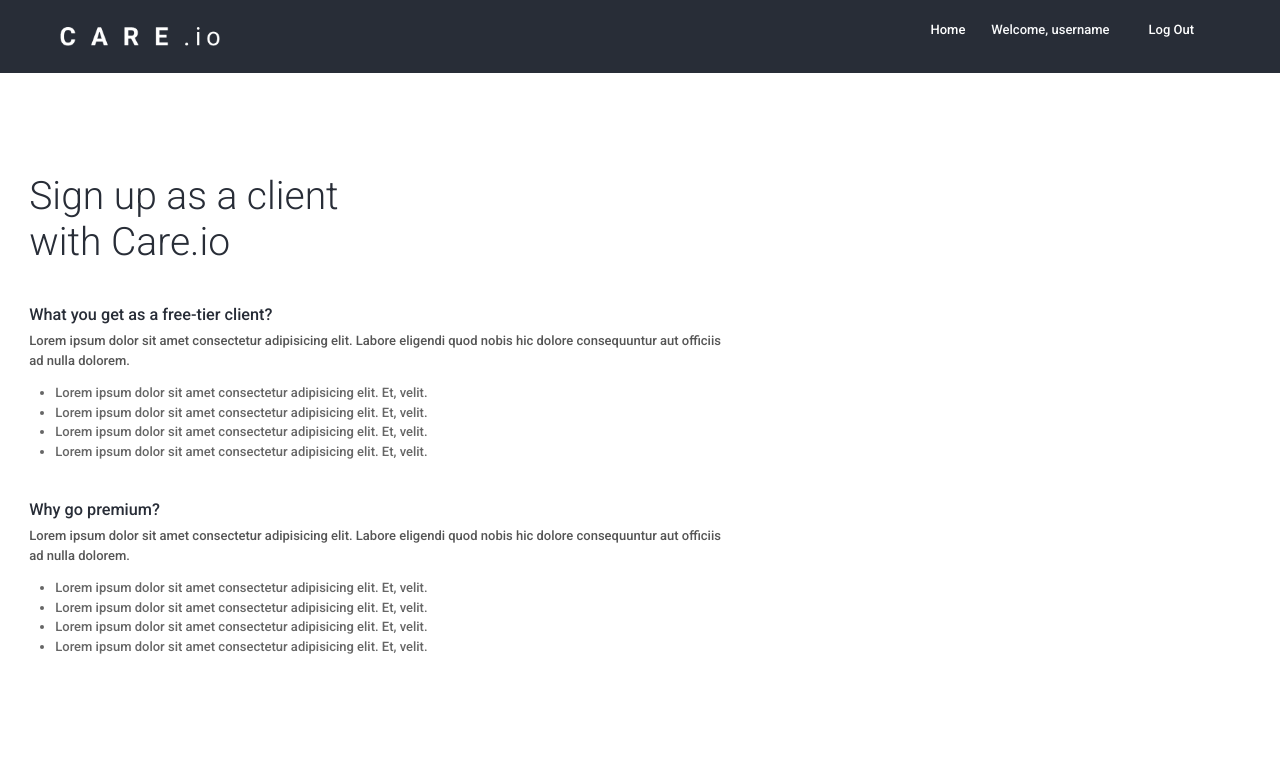
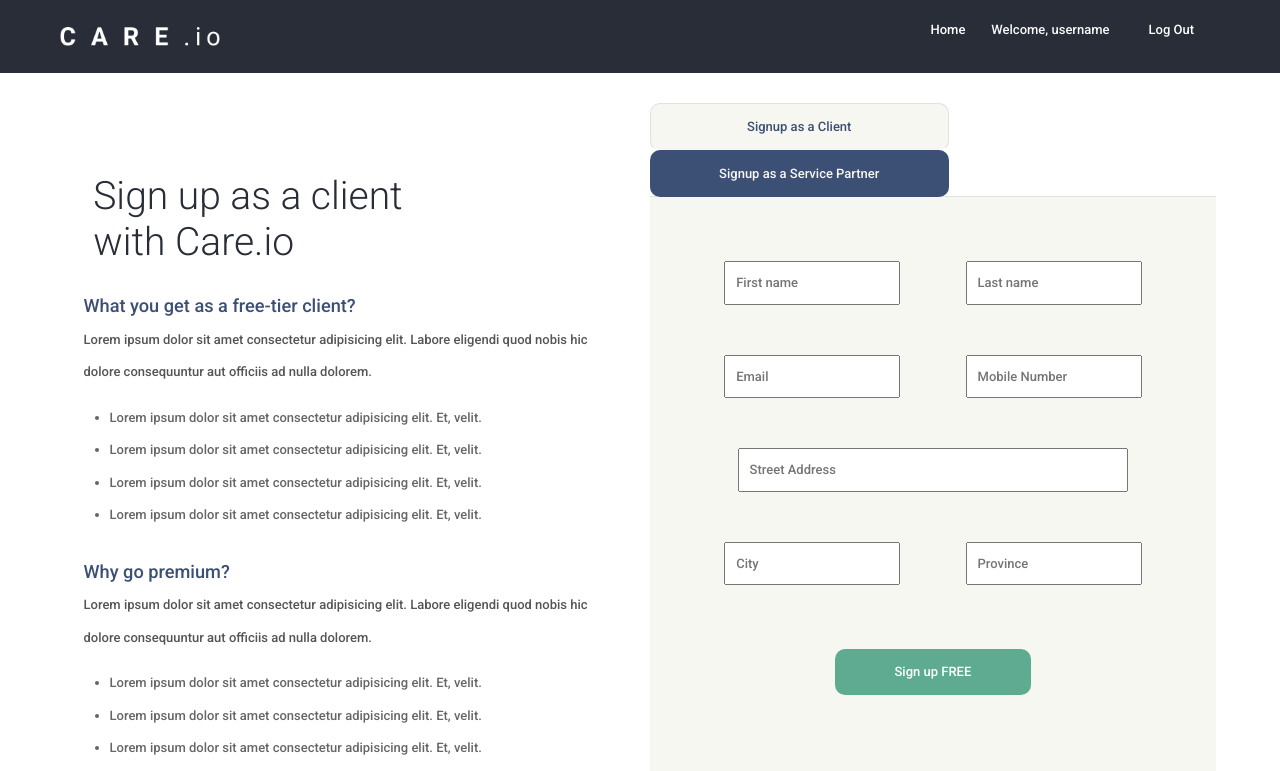
Before and after one commit to umarsalih/careio_react_frontend, a React (Create React App) app: page /signup in a window 1280 px wide. Shown: the top 771 px of the page. Built offline with nearby package versions, Linux system fonts and the light colour scheme; the HTML template or start-up script is replaced by a standard one.

Commit message:
fix signup css

```diff
--- /dev/null
+++ b/src/archives_dont-mind-me/signup-deprecated-1.scss
@@ -0,0 +1,88 @@
+* {
+    font-family: 'Roboto', sans-serif;
+}
+
+#container-01 {
+    display: flex;
+    flex-direction: row;
+    padding: 0 5%;
+}
+
+.signupInfo {
+    width: 60%;
+    padding: 100px 0;
+    display: flex;
+    flex-direction: column;
+    justify-content: center;
+    align-items: center;
+    text-align: left;
+    /* background-image: url(../images/image\ 6.png); */
+    background-repeat: no-repeat;
+}
+
+.signupInfo-headertext h1 {
+    font-size: 3em;
+    font-weight: 100;
+    padding-left: 1em;
+}
+
+.signupInfo-textbox1, .signupInfo-textbox2 {
+    margin: 5%;
+}
+
+.signupForm {
+    width: 55%;
+    display: flex;
+    flex-direction: column;
+    justify-content: center;
+    align-items: center;
+}
+
+.formElementsContainer {
+    background-color: #F7F7F2;
+    padding: 3em;
+    display: flex;
+    flex-direction: row;
+    flex-wrap: wrap;
+    align-items: center;
+    justify-content: space-evenly;
+}
+
+.formElementsContainer input {
+    margin: 25px 30px;
+    padding: 10px;
+}
+
+#inputAddress {
+    width: 80%;
+}
+
+.signupForm button {
+    padding: 1em;
+    border-radius: 10px;
+}
+
+#signupFreeBtn {
+    background-color: #5EAB91;
+}
+
+#signupPremiumBtn {
+    background-color: #3C4F75;
+}
+
+#signupFreeBtn, #signupPremiumBtn {
+    width: 40%;
+    margin: 3em 2em;
+    color: white;
+    border: none;
+}
+
+.holder {
+    line-height: 2.5em;
+}
+
+.signup-subheading {
+    color: #3C4F75;
+    font-size: 1.4em;
+    font-weight: 400;
+}
--- /dev/null
+++ b/src/archives_dont-mind-me/signup-deprecated-2.scss
@@ -0,0 +1,88 @@
+* {
+    font-family: 'Roboto', sans-serif;
+}
+
+#container-01 {
+    display: flex;
+    flex-direction: row;
+    padding: 0 5%;
+}
+
+.signupInfo {
+    width: 60%;
+    padding: 100px 0;
+    display: flex;
+    flex-direction: column;
+    justify-content: center;
+    align-items: center;
+    text-align: left;
+    /* background-image: url(../images/image\ 6.png); */
+    background-repeat: no-repeat;
+}
+
+.signupInfo-headertext h1 {
+    font-size: 3em;
+    font-weight: 100;
+    padding-left: 1em;
+}
+
+.signupInfo-textbox1, .signupInfo-textbox2 {
+    margin: 5%;
+}
+
+.signupForm {
+    width: 55%;
+    display: flex;
+    flex-direction: column;
+    justify-content: center;
+    align-items: center;
+}
+
+.formElementsContainer {
+    background-color: #F7F7F2;
+    padding: 3em;
+    display: flex;
+    flex-direction: row;
+    flex-wrap: wrap;
+    align-items: center;
+    justify-content: space-evenly;
+}
+
+.formElementsContainer input {
+    margin: 25px 30px;
+    padding: 10px;
+}
+
+#inputAddress {
+    width: 80%;
+}
+
+.signupForm button {
+    padding: 1em;
+    border-radius: 10px;
+}
+
+#signupFreeBtn {
+    background-color: #5EAB91;
+}
+
+#signupPremiumBtn {
+    background-color: #3C4F75;
+}
+
+#signupFreeBtn, #signupPremiumBtn {
+    width: 40%;
+    margin: 3em 2em;
+    color: white;
+    border: none;
+}
+
+.holder {
+    line-height: 2.5em;
+}
+
+.signup-subheading {
+    color: #3C4F75;
+    font-size: 1.4em;
+    font-weight: 400;
+}
--- a/src/components/pages/Signup-form.jsx
+++ b/src/components/pages/Signup-form.jsx
@@ -5,7 +5,7 @@ import React from 'react'
 function SignupForm() {
     return (
         <div
-            class="signupForm col-12 col-sm-12  col-md-8 col-lg-6 order-sm-1 order-md-2">
+            class="signupForm col-12 col-sm-12 col-md-8 col-lg-6 order-sm-1 order-md-2">
             <form className='signup-form' action=''>
                 <ul className="nav nav-tabs" id="myTab" role="tablist">
                     <li className="nav-item" role="presentation">
--- a/src/components/pages/Signup.jsx
+++ b/src/components/pages/Signup.jsx
@@ -12,7 +12,7 @@ function Signup() {
     return (
         <div id="CareIOSignup">
             <div className='careio_superwrapper'>
-                <section id="container-01" className="section-full">
+                <section id="container-01" className="container-fluid" x-class="section-full">
                     <div className='row'>
                         <SignupInfo/>
                         <SignupForm/>
--- a/src/styles/care.css
+++ b/src/styles/care.css
@@ -51,17 +51,15 @@
   display: none;
 }
 
-* {
+#CareIOSignup {
   font-family: "Roboto", sans-serif;
 }
-
-#container-01 {
+#CareIOSignup #container-01 {
   display: flex;
   flex-direction: row;
+  padding: 0 5%;
 }
-
-.signupInfo {
-  width: 60%;
+#CareIOSignup .signupInfo {
   padding: 100px 0;
   display: flex;
   flex-direction: column;
@@ -71,89 +69,70 @@
   /* background-image: url(../images/image\ 6.png); */
   background-repeat: no-repeat;
 }
-
-.signupInfo-headertext h1 {
+#CareIOSignup .signupInfo-headertext h1 {
   font-size: 3em;
   font-weight: 100;
   padding-left: 1em;
 }
-
-.signupInfo-textbox1, .signupInfo-textbox2 {
+#CareIOSignup .signupInfo-textbox1, #CareIOSignup .signupInfo-textbox2 {
   margin: 5%;
 }
-
-.signupForm {
-  width: 55%;
+#CareIOSignup .signupForm {
   display: flex;
   flex-direction: column;
   justify-content: center;
   align-items: center;
 }
-
-.formElementsContainer {
+#CareIOSignup .formElementsContainer {
   background-color: #F7F7F2;
   padding: 3em;
+  display: flex;
+  flex-direction: row;
+  flex-wrap: wrap;
+  align-items: center;
+  justify-content: space-evenly;
 }
-
-.formElementsContainer input {
+#CareIOSignup .formElementsContainer input {
   margin: 25px 30px;
   padding: 10px;
 }
-
-#inputAddress {
+#CareIOSignup #inputAddress {
   width: 80%;
 }
-
-.signupForm button {
+#CareIOSignup .signupForm button {
   padding: 1em;
   border-radius: 10px;
 }
-
-#signupFreeBtn {
+#CareIOSignup #signupFreeBtn {
   background-color: #5EAB91;
 }
-
-#signupPremiumBtn {
+#CareIOSignup #signupPremiumBtn {
   background-color: #3C4F75;
 }
-
-#signupFreeBtn, #signupPremiumBtn {
+#CareIOSignup #signupFreeBtn, #CareIOSignup #signupPremiumBtn {
   width: 40%;
   margin: 3em 2em;
   color: white;
   border: none;
 }
-
-/*  booking banner css-------------------*/
-#CareIOHome .bookingBanner {
-  background-size: cover;
-  margin: 0;
-  background-position: center;
+#CareIOSignup .holder {
+  line-height: 2.5em;
+}
+#CareIOSignup .signup-subheading {
+  color: #3C4F75;
+  font-size: 1.4em;
+  font-weight: 400;
+}
+#CareIOSignup .nav-item button {
+  background-color: #F7F7F2;
+  color: #3C4F75;
+  width: 23em;
+}
+#CareIOSignup .nav-item button[aria-selected=false] {
+  background-color: #3C4F75;
+  color: #F7F7F2;
 }
 
-#CareIOHome .bookingBanner__inner {
-  background-color: #3C4F75;
-  display: flex;
-  min-height: 50vh;
-  align-items: center;
-}
-
-#CareIOHome .bookingBanner__inner h1 {
-  color: #fff;
-  font-size: 2.5rem;
-  font-weight: 200;
-}
-
-#CareIOHome .bookingBanner__inner span {
-  color: #fff;
-  font-size: 2.5rem;
-  font-weight: 500;
-}
-
-/* ----endo booking banner css-------------------------*/
-/*--------------booking card css---*/
-/*------just this row tag is messing with the home pages css can you find any solution to separate them  means my row tag and yours*/
-/*---end of booking card css-----*/
 .navbar.careio-nav {
   display: flex;
   align-items: center;
--- a/src/styles/pages/signup.scss
+++ b/src/styles/pages/signup.scss
@@ -1,6 +1,5 @@
-* {
+#CareIOSignup{
     font-family: 'Roboto', sans-serif;
-}
 
     #container-01 {
         display: flex;
@@ -9,7 +8,7 @@
     }
 
     .signupInfo {
-    width: 60%;
+        // width: 60%;
         padding: 100px 0;
         display: flex;
         flex-direction: column;
@@ -31,7 +30,7 @@
     }
 
     .signupForm {
-    width: 55%;
+        // width: 55%;
         display: flex;
         flex-direction: column;
         justify-content: center;
@@ -86,3 +85,18 @@
         font-size: 1.4em;
         font-weight: 400;
     }
+
+    .nav-item button {
+        background-color: #F7F7F2;
+        color: #3C4F75;
+        width: 23em;
+    }
+
+    .nav-item button[aria-selected="false"] {
+        background-color: #3C4F75;
+        color: #F7F7F2;
+    }
+
+
+
+}
```
Also changed, not shown: src/styles/pages/my-bookings.scss (+71 -71 lines), 1 other file (tests, documents, lock files or other folders). Lines whose indentation alone changed are shown as unchanged.
